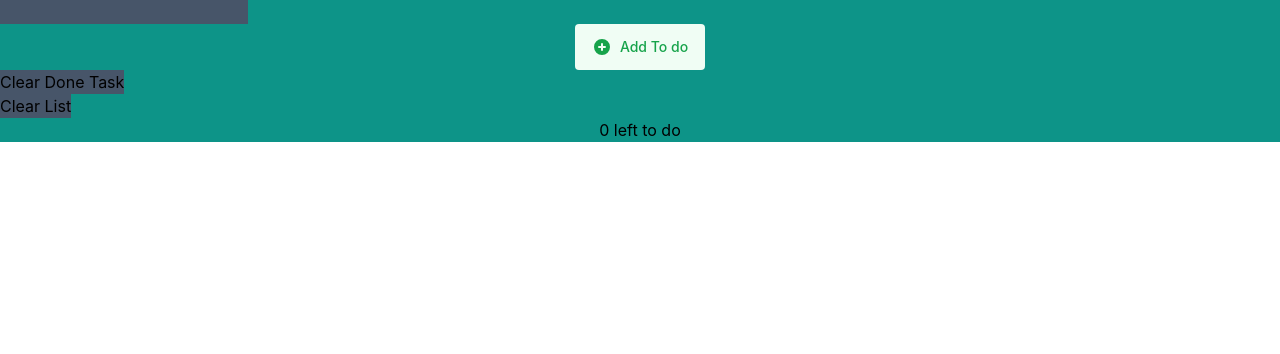
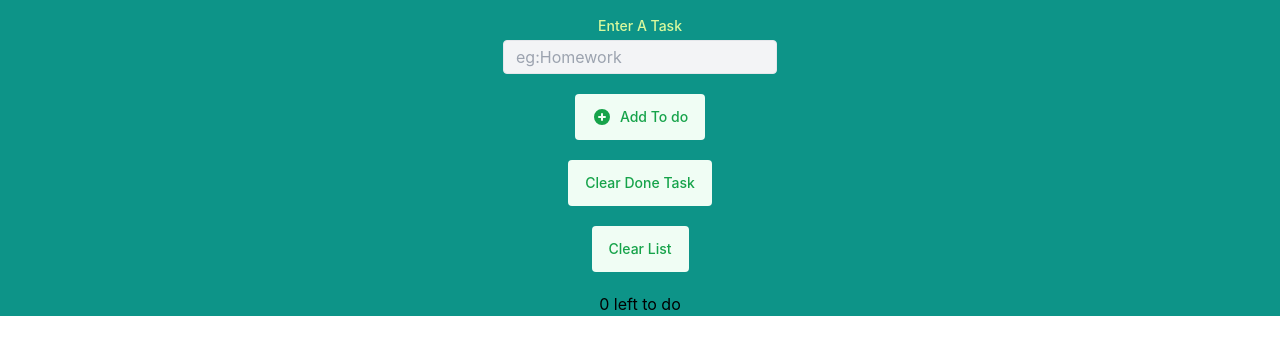
Before and after one commit to steve-aldrin/React-todo-app, a React (Create React App) app: page / in a window 1280 px wide. Shown: the top 354 px of the page. Built offline with nearby package versions, Linux system fonts and the light colour scheme.

Commit message:
Made ui better

```diff
--- a/src/App.js
+++ b/src/App.js
@@ -47,18 +47,20 @@ function cleardone() {
 }
   return (
   <>
-     <div className="text-center bg-teal-600" >
+     <div className="text-center bg-teal-600 flex flex-col justify-center items-center " >
     <Todolist todos={todos} toggleTodo={toggleTodo}/>
-    <input className="bg-slate-600 flex left-103" ref={todoref} type='text'/>
 
-    <button type="submit" onClick={add} class="inline-flex items-center justify-center space-x-2 py-3 px-4 border border-transparent text-sm font-medium rounded text-green-600 hover:text-green-700 bg-green-50 hover:bg-green-100 transition-colors">
+
+    <div>  <label for="input1" class="text-sm text-lime-200 block mb-1 font-medium m-4"> Enter A Task </label>  <input type="text"  ref={todoref} name="input1" id="input1" class="bg-gray-100 border border-gray-200 rounded py-1 px-3 block focus:ring-blue-500 focus:border-blue-500 text-gray-700" placeholder="eg:Homework"/></div>
+
+    <button type="submit" onClick={add} class="m-5 inline-flex items-center justify-center space-x-2 py-3 px-4 border border-transparent text-sm font-medium rounded text-green-600 hover:text-green-700 bg-green-50 hover:bg-green-100 transition-colors">
 <svg xmlns="http://www.w3.org/2000/svg" class="h-5 w-5" viewBox="0 0 20 20" fill="currentColor">
   <path fill-rule="evenodd" d="M10 18a8 8 0 100-16 8 8 0 000 16zm1-11a1 1 0 10-2 0v2H7a1 1 0 100 2h2v2a1 1 0 102 0v-2h2a1 1 0 100-2h-2V7z" clip-rule="evenodd" />
 </svg>
   <div>Add To do</div>
 </button>
-    <button onClick={clearlist} className="bg-slate-600 flex"> Clear Done Task</button>
-    <button onClick={cleardone} className="bg-slate-600 flex"> Clear List</button>
+    <button onClick={clearlist} className="space-x-2 py-3 px-4 border border-transparent text-sm font-medium rounded text-green-600 hover:text-green-700 bg-green-50 hover:bg-green-100 transition-colors "> Clear Done Task</button>
+    <button onClick={cleardone} className="m-5 space-x-2 py-3 px-4 border border-transparent text-sm font-medium rounded text-green-600 hover:text-green-700 bg-green-50 hover:bg-green-100 transition-colors "> Clear List</button>
     <div className="text-center" >{todos.filter(todo=>!todo.complete).length} left to do</div></div>
 </>
   )
```
